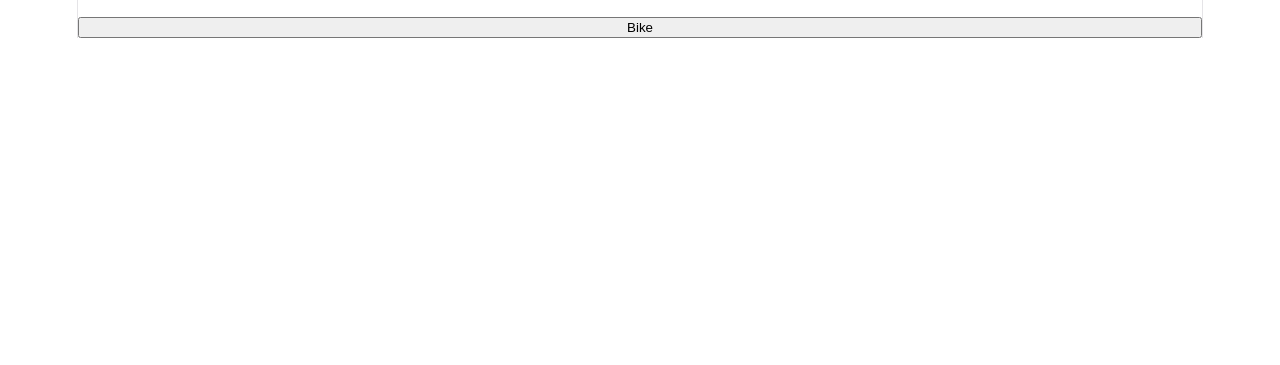
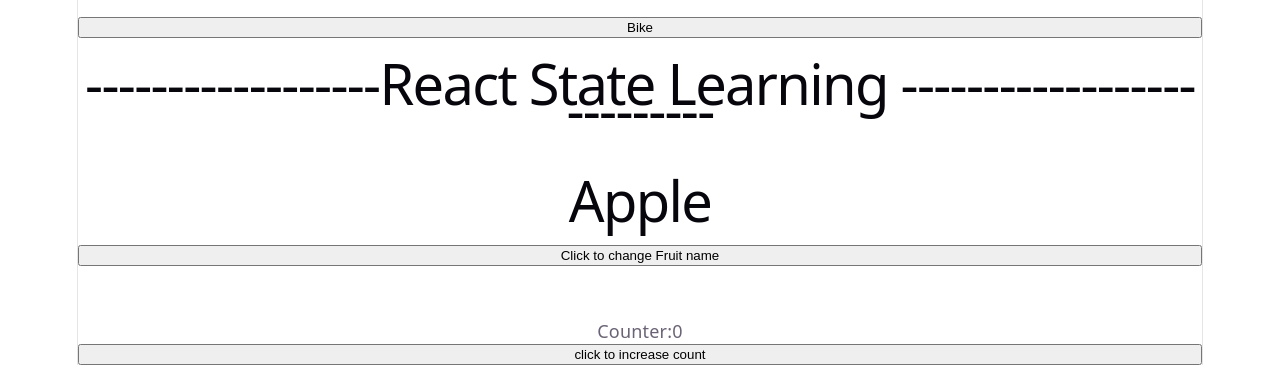
Before and after one commit to ARBAAZAARIZ/React_Learning, a React (Vite) app in the folder react-learning-project-1/: page / in a window 1280 px wide. Shown: the part 1471-1836 px from the top of the page. Before the commit the page ends 1509 px from the top, so only its background shows below. Built offline with nearby package versions, Linux system fonts and the light colour scheme.

Commit message:
learning state and hooks

```diff
--- a/react-learning-project-1/src/App.jsx
+++ b/react-learning-project-1/src/App.jsx
@@ -2,6 +2,7 @@ import { useState } from 'react'
 import Header from "./Header"
 import './App.css'
 import Login,{Profile,Setting,UserKey} from './Login'
+import State_Learning from './State_Learning';
 
  function transport(name){
     alert(name);
@@ -85,6 +86,10 @@ function App() {
       <br />
       <button onClick={()=>transport("Bike")}>Bike</button>
 
+      <h1>------------------React State Learning ---------------------------</h1>
+
+      <State_Learning/>
+
     </>
   )
 }
--- /dev/null
+++ b/react-learning-project-1/src/Counter.jsx
@@ -0,0 +1,25 @@
+import { useState } from "react";
+
+const Counter = ()=>{
+
+    const [count,setCount]=useState(0);
+
+
+
+    return (
+        <>
+        <div>Counter:{count}</div>
+
+        <button onClick={()=>{
+            if(count==10){
+                setCount(0);
+            }else{
+                setCount(count+1);
+            }
+        }}>click to increase count</button>
+
+        </>
+    );
+}
+
+export default Counter;
--- /dev/null
+++ b/react-learning-project-1/src/State_Learning.jsx
@@ -0,0 +1,48 @@
+import { useState } from "react";
+import Counter from "./Counter";
+
+function State_Learning(){
+
+
+//     let fruit = 'apple';
+
+//    function chnageFruitName(fruitName){
+//         fruit = fruitName;
+//         console.log(fruit);
+//     }
+
+    const [fruit,setFruit]=useState('Apple');
+
+    const handleFruitName = ()=>{
+
+        if(fruit=='Apple'){
+            setFruit('Banana');
+        }else{
+            setFruit('Apple');
+        }
+
+    }
+
+
+
+
+    return (
+    <>
+
+        <h1>{fruit}</h1>
+
+        {/* <button onClick={()=>chnageFruitName("Banana")}>chnage fruit name to -  Banana</button> */}
+
+        <button onClick={handleFruitName}>Click to change Fruit name</button>
+
+        <br /><br />
+
+        <Counter/>
+
+    </>
+    )
+}
+
+
+
+export default State_Learning ;
```
